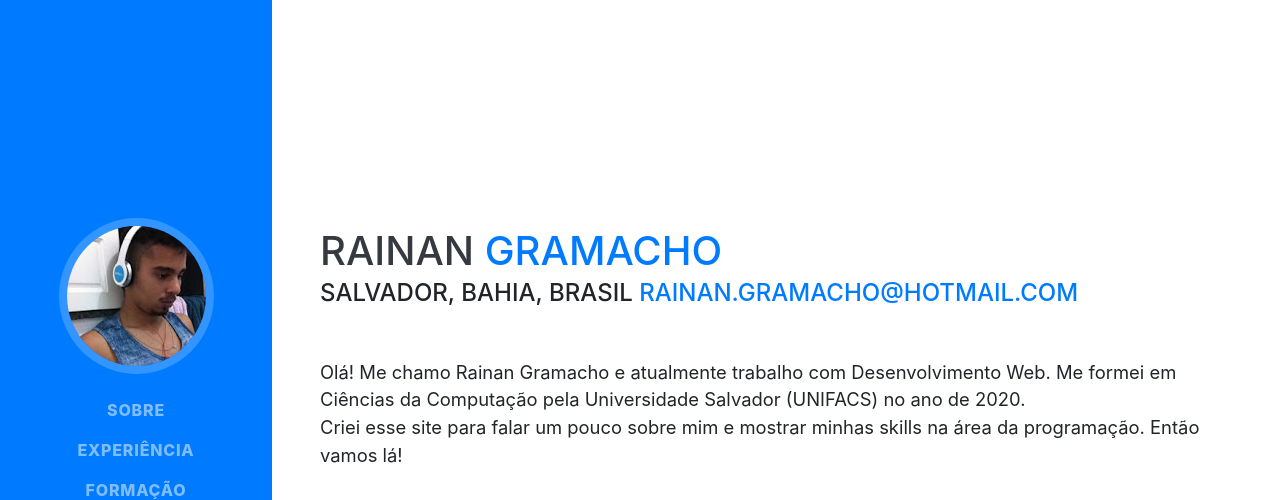
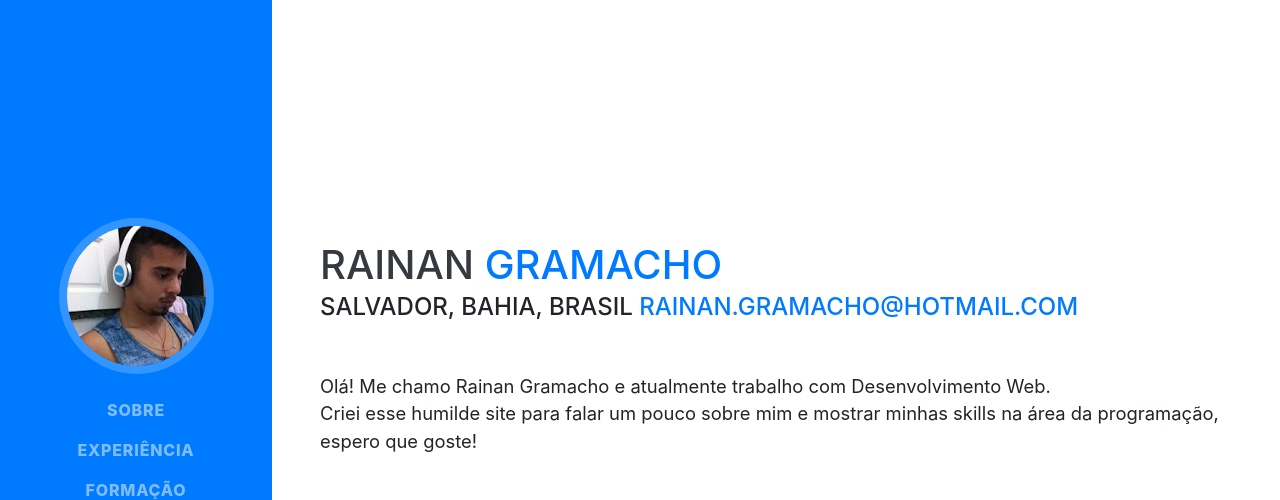
Before and after one commit to Rainangramacho/Rainangramacho.github.io, a website with bundled scripts: page index.html in a window 1280 px wide. Shown: the top 500 px of the page. Built offline with nearby package versions, Linux system fonts and the light colour scheme; a web font is replaced by a local one.

Commit message:
Update index.html

```diff
--- a/index.html
+++ b/index.html
@@ -69,8 +69,8 @@
         <div class="subheading mb-5">Salvador, Bahia, Brasil
           <a href="mailto:rainan.gramacho@hotmail.com">rainan.gramacho@hotmail.com</a>
         </div>
-        <p class="lead mb-0">Olá! Me chamo Rainan Gramacho e atualmente trabalho com Desenvolvimento Web. Me formei em Ciências da Computação pela Universidade Salvador (UNIFACS) no ano de 2020.</p>
-         <p class="lead mb-0">Criei esse site para falar um pouco sobre mim e mostrar minhas skills na área da programação. Então vamos lá!</p>
+        <p class="lead mb-0">Olá! Me chamo Rainan Gramacho e atualmente trabalho com Desenvolvimento Web.</p>
+         <p class="lead mb-0">Criei esse humilde site para falar um pouco sobre mim e mostrar minhas skills na área da programação, espero que goste!</p>
         <br><br>
         <div class="social-icons">
           <a href="https://www.linkedin.com/in/rainan-gramacho-568527137/">
```
